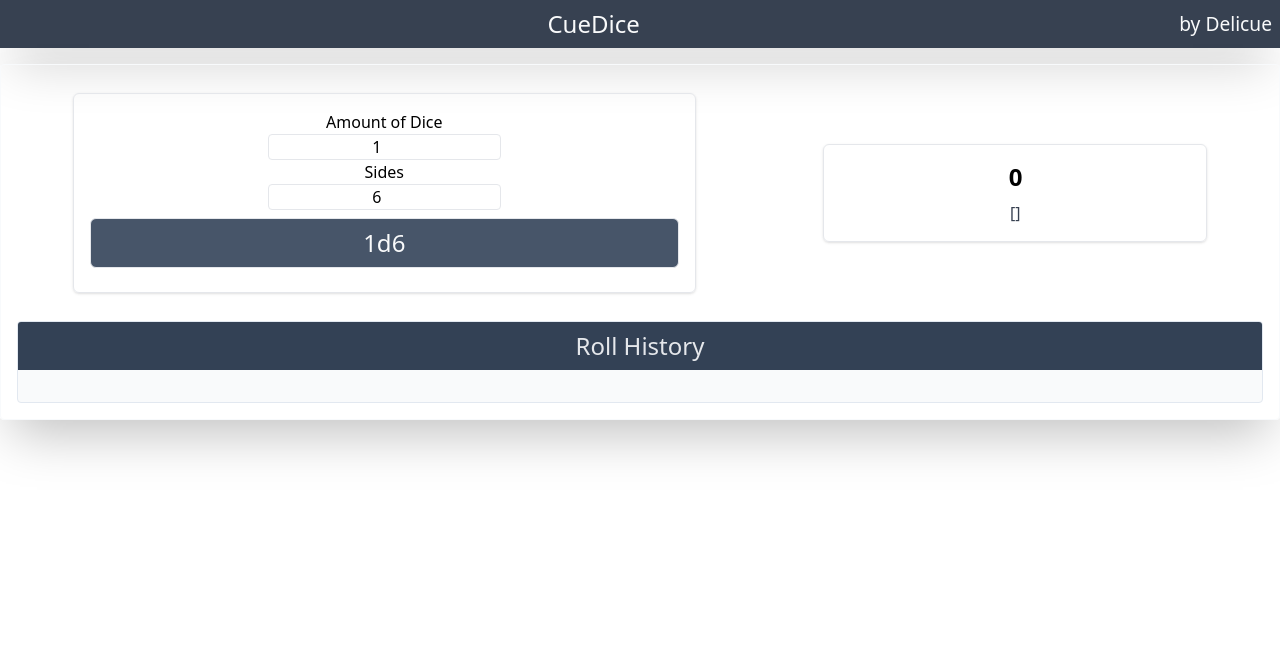
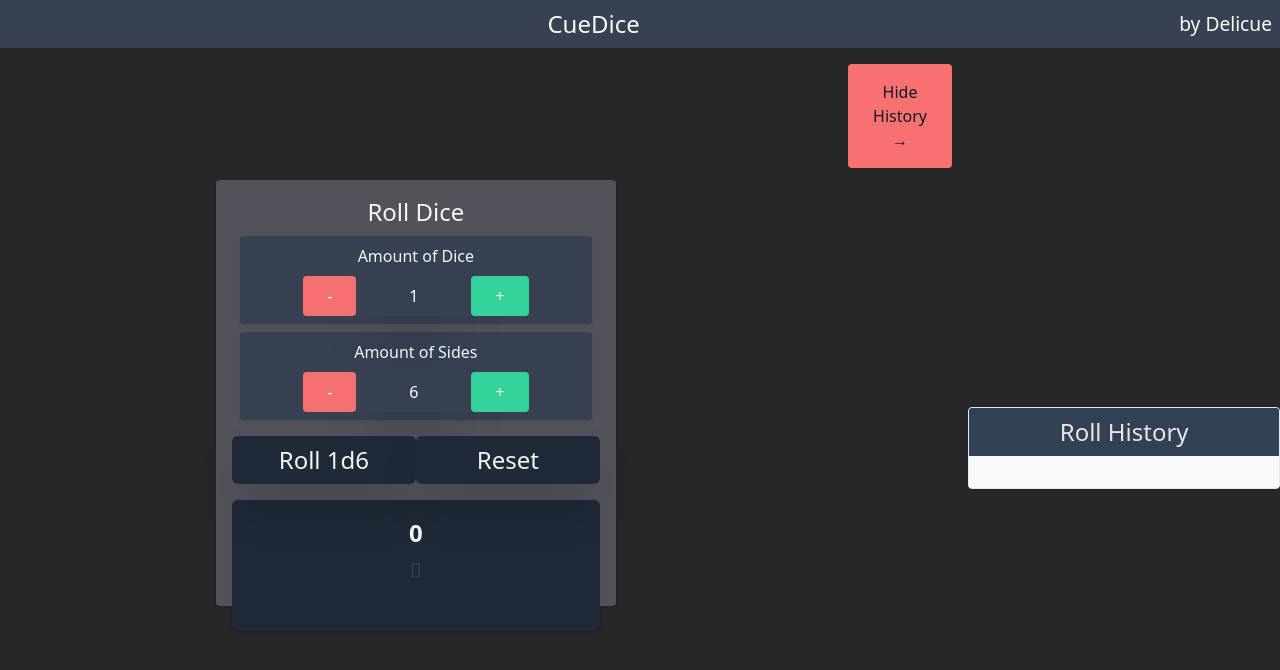
Before and after one commit to delicue/cue-dice, a Vue app: page / in a window 1280 px wide. Shown: the top 670 px of the page. Built offline with nearby package versions, Linux system fonts and the light colour scheme.

Commit message:
rename, useButtonEffects for continued increment/decrement on @mousedown @mouseup

```diff
--- a/src/components/DiceRoller.vue
+++ b/src/components/DiceRoller.vue
@@ -1,39 +1,148 @@
-<script setup>
-import { ref } from 'vue';
+<script lang="ts" setup>
+import { nextTick, ref, watch } from 'vue';
 import useDice from '../composables/useDice';
 import RollHistory from './RollHistory.vue';
+import useButtonEffects from '../composables/useButtonEffects';
 
 const diceAmount = ref(1)
 const sides = ref(6)
-const speed = ref(1)
-let { result, eachDieResult, roll, roll_history } = useDice()
+const speed = ref(10)
+let { result, eachDieResult, roll, roll_history: rollHistory } = useDice()
+let { startButtonRepeat, stopButtonRepeat } = useButtonEffects()
 
+const decrementDice = () => {
+    if(diceAmount.value > 1)
+        diceAmount.value--
+}
+
+const incrementDice = () => {
+    if(diceAmount.value < 1000){
+        diceAmount.value++
+    }
+}
+
+const decrementSides = () => {
+    if (sides.value > 1)
+        sides.value--
+}
+
+const incrementSides = () => {
+    if (sides.value < 1000)
+        sides.value++
+}
+
+const reset = () => {
+    diceAmount.value = 1
+    sides.value = 6
+    speed.value = 10
+    result.value = 0
+    eachDieResult.value = []
+}
+
+const showHistory = ref(true)
 </script>
 
 <template>
-    <div class="text-center my-4 mx-auto container border border-slate-50 shadow-2xl rounded p-4 flex flex-wrap gap-4">
+    <div class="h-screen max-h-screen bg-zinc-800 text-white lg:flex lg:flex-row items-center">
+        <div
+            class="text-center grid justify-items-center mx-auto container-fluid gap-8 text-gray-800 rounded sm:p-4 basis-8/12 lg:w-3/4 h-3/4">
             <!--Dice Rolling Card-->
-        <div class="p-4 m-3 flex-col basis-1/2 self-center border shadow inline-flex mx-auto rounded-md">
-            <label for="diceAmount">
-                <h2>Amount of Dice</h2>
-                <input class="text-center rounded border mx-2" id="diceAmount" name="diceAmount" type="number"
-                    v-model="diceAmount">
+            <div class="my-4 p-4 bg-transparent shadow rounded bg-zinc-600 w-3/4 sm:w-1/2 h-3/4 text-zinc-100">
+                <h2 class="text-2xl mb-1">Roll Dice</h2>
+
+                <!-----------------------------Amount of Dice--------------------------------------->
+                <label class="grid text-center gap-2 m-2 p-2 justify-items-center bg-gray-700 shadow rounded"
+                    for="diceAmount">
+                    Amount of Dice
+                    <div class="flex flex-1">
+                        <button type="button" role="button"
+                            class="rounded bg-red-400 py-1 sm:py-2 px-3 sm:px-6 hover:opacity-85 active:blur-sm active:rose-300 hover:text-red-400 hover:bg-gray-800 hover:border hover:border-red-400"
+                            @mousedown="startButtonRepeat(decrementDice)" @mouseup="stopButtonRepeat"
+                            @keydown.space="startButtonRepeat(decrementDice)" @keyup.space="stopButtonRepeat">-</button>
+                        <input class="text-center bg-transparent text-white rounded shadow-2xl px-1 sm:px-4 py-1"
+                            id="diceAmount" name="diceAmount" type="number" min="1" max="1000" v-model="diceAmount"
+                            readonly>
+                        <button type="button" role="button"
+                            class="rounded bg-emerald-400 py-1 sm:py-2 px-3 sm:px-6 active:blur-sm hover:opacity-85 hover:text-emerald-400 hover:bg-gray-800 hover:border hover:border-emerald-400"
+                            @mousedown="startButtonRepeat(incrementDice)" @mouseup="stopButtonRepeat"
+                            @keydown.space="startButtonRepeat(decrementDice)" @keyup.space="stopButtonRepeat">+</button>
+                    </div>
                 </label>
-            <label for="diceAmount" class="text-black">
-                <h2>Sides</h2>
-                <input class="text-center rounded border mx-2" id="sides" name="sides" type="number" v-model="sides">
+                <!------------------------------Amount of Sides----------------------------------->
+                <label class="grid text-center gap-2 m-2 p-2 justify-items-center bg-gray-700 shadow rounded"
+                    for="sideAmount">
+                    Amount of Sides
+                    <div class="flex flex-1">
+                        <button type="button" role="button"
+                            class="rounded bg-red-400 py-1 sm:py-2 px-3 sm:px-6 hover:opacity-85 active:blur-sm active:rose-300 hover:text-red-400 hover:bg-gray-800 hover:border hover:border-red-400"
+                            @mousedown="startButtonRepeat(decrementSides)" @mouseup="stopButtonRepeat"
+                            @keydown.space="startButtonRepeat(decrementDice)" @keyup.space="stopButtonRepeat">-</button>
+                        <input class="text-center bg-transparent text-white rounded shadow-2xl px-1 sm:px-4 py-1"
+                            id="diceAmount" name="sideAmount" type="number" min="1" max="1000" v-model="sides" readonly>
+                        <button type="button" role="button"
+                            class="rounded bg-emerald-400 py-1 sm:py-2 px-3 sm:px-6 active:blur-sm hover:opacity-85 hover:text-emerald-400 hover:bg-gray-800 hover:border hover:border-emerald-400"
+                            @mousedown="startButtonRepeat(incrementSides)" @mouseup="stopButtonRepeat"
+                            @keydown.space="startButtonRepeat(decrementDice)" @keyup.space="stopButtonRepeat">+</button>
+                    </div>
                 </label>
+
+                <!-----------------------------Roll Button-------------------------------------------->
+                <div class="sm:grid sm:grid-cols-2">
                     <input
-                class="text-gray-50 text-2xl bg-slate-600 hover:bg-transparent hover:text-black active:bg-slate-800 active:text-gray-200 px-4 py-2 my-2 border rounded-md"
+                        class="bg-gray-800 hover:animate-pulse text-2xl hover:bg-slate-400 hover:text-black active:bg-slate-400 active:text-gray-300 px-4 py-2 my-2 shadow-2xl rounded-md"
                         type="button" role="button" name="rollDiceButton" @click="roll(diceAmount, sides, speed)"
-                :value="diceAmount + 'd' + sides">
-        </div>
-        <div
-            class="container mx-auto flex-col basis-1/2 max-w-sm p-4 self-center my-2 border border-gray-200 rounded-md shadow hover:bg-gray-100">
-            <h5 class="mb-2 text-2xl font-bold tracking-tight">{{ result }}</h5>
-            <p class="font-normal text-gray-700 dark:text-gray-400">{{ eachDieResult }}</p>
+                        :value="'Roll ' + diceAmount + 'd' + sides">
+                    <input
+                        class="bg-gray-800 hover:animate-pulse text-2xl hover:bg-slate-400 hover:text-black active:bg-slate-400 active:text-gray-300 px-4 py-2 my-2 shadow-2xl rounded-md"
+                        type="button" role="button" name="resetButton" @click="reset"
+                        value="Reset">
                 </div>
 
-        <RollHistory v-model="roll_history" />
+                <!-----------------------------Result Box--------------------------------------------------->
+                <div
+                    class="h-1/3 p-4 mx-auto my-2 bg-gray-800 border-gray-800 border rounded-md shadow overflow-y-scroll overscroll-contain">
+                    <h5 class="mb-2 text-2xl font-bold">{{ result }}</h5>
+                    <p class="font-normal text-gray-700 dark:text-gray-400">
+                        <!-- {{ eachDieResult.length > 0 ? eachDieResult : ""}} -->
+                        {{ eachDieResult }}
+                    </p>
+                </div>
+            </div>
+        </div>
+        <button
+            class="text-gray-900 transition ease-in-out delay-300 rounded p-4 basis-1/12 self-start my-4 container mx-auto sm:mx-2 lg:mx-4 hover:opacity-85 hover:animate-pulse active:bg-slate-200 active:text-gray-800 active:outline-2"
+            :class="showHistory? 'bg-red-400':'bg-emerald-400'" @click="showHistory = !showHistory">
+            {{ showHistory ? 'Hide History' : 'Show History' }}
+            <span class="hover:animate-spin">
+                {{ showHistory ? '→': '←' }}
+            </span>
+        </button>
+        <Transition name="slide-fade">
+            <RollHistory v-show="showHistory" v-model="rollHistory" class="basis-3/12" />
+        </Transition>
     </div>
 </template>
+<style scoped>
+input[type="number"]::-webkit-inner-spin-button,
+input[type="number"]::-webkit-outer-spin-button {
+    -webkit-appearance: none;
+}
+/* we will explain what these classes do next! */
+/*
+  Enter and leave animations can use different
+  durations and timing functions.
+*/
+.slide-fade-enter-active {
+    transition: all 0.3s ease-out;
+}
+
+.slide-fade-leave-active {
+    transition: all 0.3s cubic-bezier(1, 0.5, 0.8, 1);
+}
+
+.slide-fade-enter-from,
+.slide-fade-leave-to {
+    transform: translateX(20px);
+    opacity: 0;
+}
+</style>
--- /dev/null
+++ b/src/composables/useButtonEffects.ts
@@ -0,0 +1,17 @@
+// Define a function to handle the press-and-hold effect
+/** */
+export default function useButtonEffects() {
+    let interval: number = 0
+    let vel = 200
+    const startButtonRepeat = async (fn: () => any) => {
+        fn()
+        interval = setInterval(() => {
+            fn()
+        }, vel)
+    }
+    const stopButtonRepeat = () => {
+        clearInterval(interval)
+    }
+
+    return { startButtonRepeat, stopButtonRepeat }
+}
--- a/src/composables/useDice.ts
+++ b/src/composables/useDice.ts
@@ -7,7 +7,7 @@ export default function useDice() {
     let roll_history = ref<RollRecordInterface[]>([])
     let id = 0
 
-    let roll = async (diceAmount: number, sides: number, speed: number = 1) => {
+    let roll = (diceAmount: number, sides: number, speed: number = 1) => {
         //reset result value each time the operation is executed.
         result.value = 0
         eachDieResult.value = []
@@ -34,9 +34,10 @@ export default function useDice() {
 
             /**
              * If the die result is greater than the amount of sides (due to decimals), roll to 1
-             * Ex: 1d6, result: 6.7, 6.7 % 6 ==
+             * Ex: 1d6, result: 6.7 => 6.7 % 6 1
              */
             const die_result = (current_side > sides) ? (current_side % sides) : (current_side)
+            console.log(die_result)
             eachDieResult.value.push(die_result)
             //round to the nearest side
             result.value += die_result
```
Lines whose indentation alone changed are shown as unchanged.
